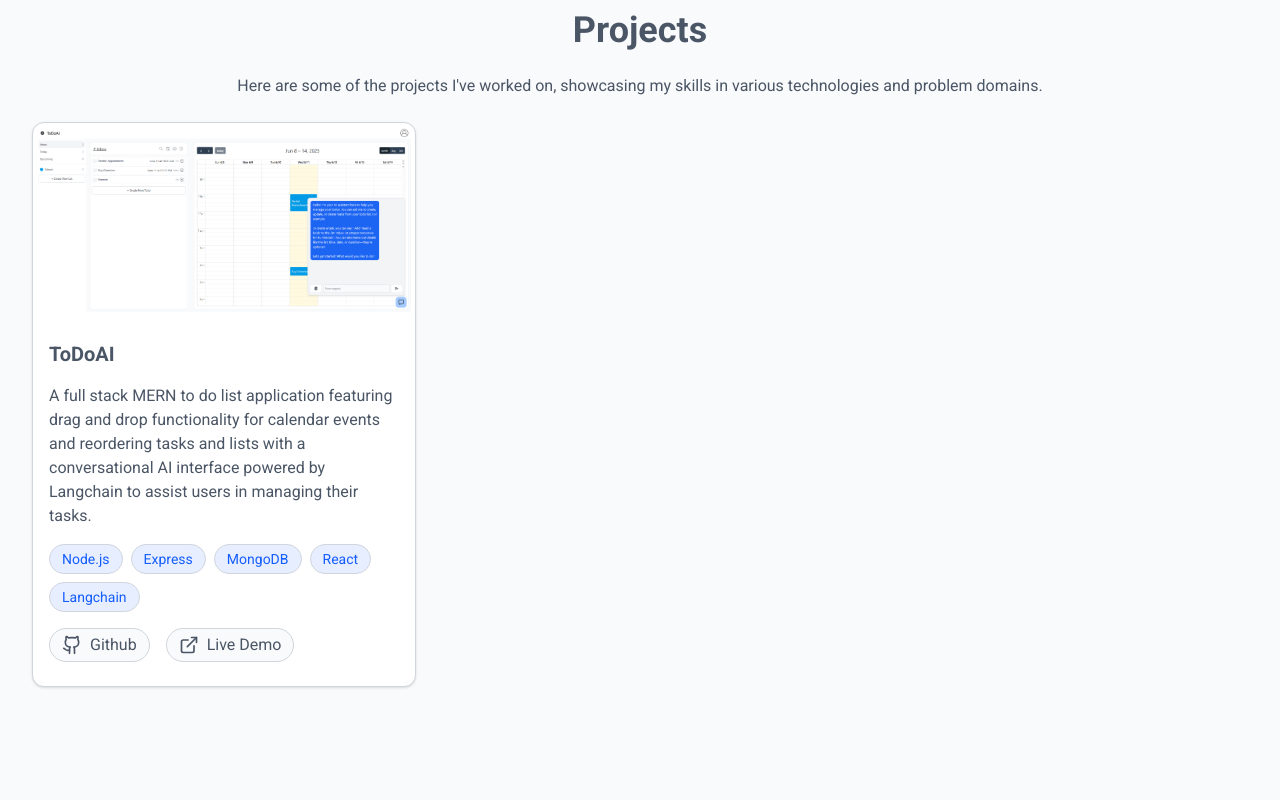
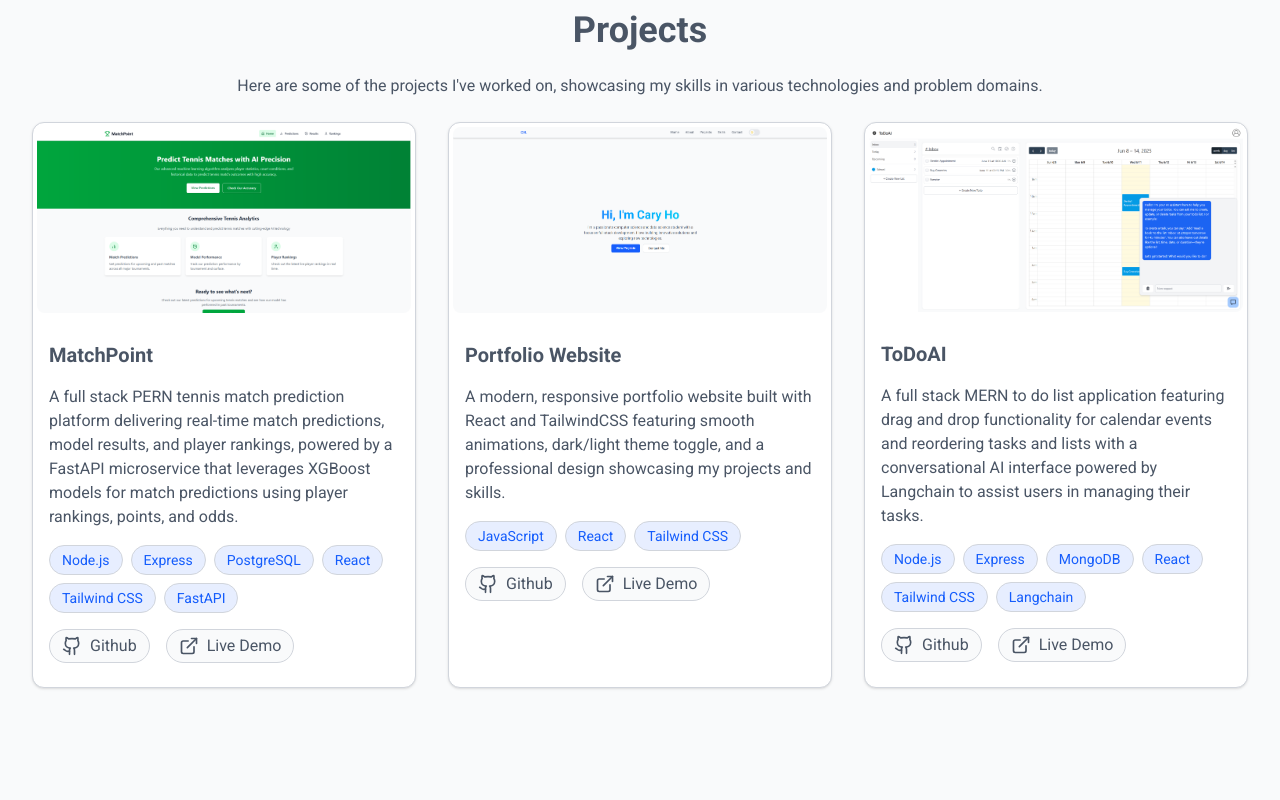
Before and after one commit to CakeOfThePans/cakeofthepans.github.io, a React (Vite) app: page / in a window 1280 px wide. Shown: the part 1700-2500 px from the top of the page. Built offline with nearby package versions, Linux system fonts and the light colour scheme.

Commit message:
added new projects and skills

```diff
--- a/src/Components/Sections/Projects.jsx
+++ b/src/Components/Sections/Projects.jsx
@@ -4,12 +4,32 @@ import RevealOnScroll from '../RevealOnScroll'
 export default function Projects() {
 	const projects = [
 		{
+			title: 'MatchPoint',
+			description:
+				'A full stack PERN tennis match prediction platform delivering real-time match predictions, model results, and player rankings, powered by a FastAPI microservice that leverages XGBoost models for match predictions using player rankings, points, and odds.',
+			image: '/projects/matchpoint.png',
+			alt: 'MatchPoint Screenshot',
+			technologies: ['Node.js', 'Express', 'PostgreSQL', 'React', 'Tailwind CSS','FastAPI'],
+			demoUrl: 'https://matchpoint-y241.onrender.com/',
+			githubURL: 'https://github.com/CakeOfThePans/MatchPoint',
+		},
+		{
+			title: 'Portfolio Website',
+			description:
+				'A modern, responsive portfolio website built with React and TailwindCSS featuring smooth animations, dark/light theme toggle, and a professional design showcasing my projects and skills.',
+			image: '/projects/portfolio.png',
+			alt: 'Portfolio Website Screenshot',
+			technologies: ['JavaScript', 'React', 'Tailwind CSS'],
+			demoUrl: 'https://your-portfolio-url.com',
+			githubURL: 'https://github.com/CakeOfThePans/Portfolio',
+		},
+		{
 			title: 'ToDoAI',
 			description:
 				'A full stack MERN to do list application featuring drag and drop functionality for calendar events and reordering tasks and lists with a conversational AI interface powered by Langchain to assist users in managing their tasks.',
 			image: '/projects/todoai.png',
 			alt: 'ToDoAI Screenshot',
-			technologies: ['Node.js', 'Express', 'MongoDB', 'React', 'Langchain'],
+			technologies: ['Node.js', 'Express', 'MongoDB', 'React', 'Tailwind CSS', 'Langchain'],
 			demoUrl: 'https://todoai-ttv4.onrender.com/',
 			githubURL: 'https://github.com/CakeOfThePans/ToDoAI',
 		},
@@ -37,7 +57,11 @@ export default function Projects() {
 									className="bg-card rounded-xl border border-border shadow-sm hover:shadow-lg hover:-translate-y-1 transition-transform"
 								>
 									<div className="overflow-hidden rounded-xl p-1">
-										<img src={project.image} alt={project.alt} />
+										<img
+											src={project.image}
+											alt={project.alt}
+											className="rounded-lg"
+										/>
 									</div>
 									<div className="px-4 py-6">
 										<h3 className="text-xl font-bold mb-4">{project.title}</h3>
--- a/src/Components/Sections/Skills.jsx
+++ b/src/Components/Sections/Skills.jsx
@@ -11,7 +11,7 @@ import RevealOnScroll from '../RevealOnScroll'
 export default function Skills() {
 	const languages = ['Java', 'JavaScript', 'Python', 'HTML', 'CSS']
 	const frontend = ['React', 'Vue', 'Tailwind CSS', 'Redux']
-	const backend = ['Node.js', 'Express', 'Spring Boot', 'RESTful APIs']
+	const backend = ['Node.js', 'Express', 'Spring Boot', 'FastAPI', 'RESTful APIs']
 	const databases = ['MongoDB', 'PostgreSQL']
 	const ds = ['Pandas', 'NumPy', 'Scikit-learn', 'TensorFlow', 'Matplotlib']
 	const tools = ['Git', 'Github', 'VS Code', 'Postman', 'Jupyter Notebook']
```
Also changed, not shown: public/projects/matchpoint.png (added), public/projects/portfolio.png (added).
